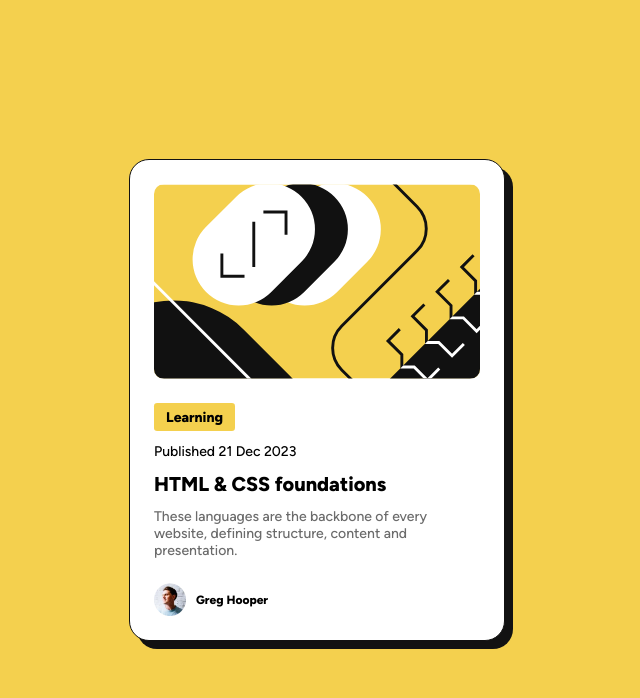
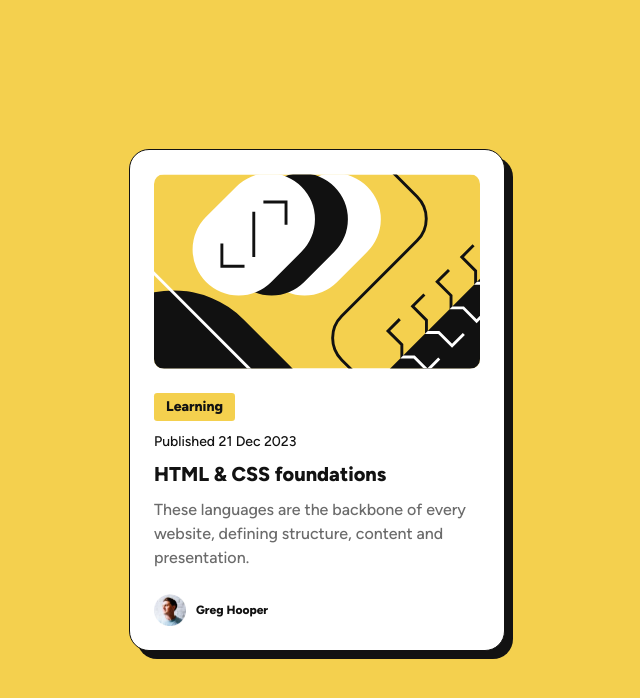
Before and after one commit to gustavomagalhaesolv/Blog-Preview-Card, a plain HTML site: page index.html in a window 1280 px wide. Shown: the whole page, without its empty margins (323-963 px from the left). Drawn offline with Linux system fonts and the light colour scheme.

Commit message:
Correcting code structure

```diff
--- a/index.html
+++ b/index.html
@@ -14,14 +14,14 @@
     <div class="card">
       <figure><img class="blog-image" src="./assets/images/illustration-article.svg" alt="Illustration for HTML and CSS article"></figure>
       <div class="text">
-        <h2>Learning</h2>
-        <h3>Published 21 Dec 2023</h3>
-        <h1>HTML & CSS foundations</h1>
+        <h1>Learning</h2>
+        <h2>Published 21 Dec 2023</h3>
+        <h3>HTML & CSS foundations</h1>
         <p>These languages are the backbone of every website, defining structure, content and presentation.</p>
       </div>
       <footer class="author">
         <img src="./assets/images/image-avatar.webp"  alt="Greg Hooper profile picture">
-        <h4>Greg Hooper</h4>
+        <h1>Greg Hooper</h1>
       </footer>
     </div>
   </div>
--- a/style.css
+++ b/style.css
@@ -46,12 +46,7 @@ figure{
 }
 
 .text h1 {
-    font-size: 1.25rem;
-    margin-bottom: 0.75rem;
-    font-weight: 800;
-}
-
-.text h2 {
+    color: hsl(0, 0%, 7%);
     font-size: 0.875rem;
     margin-bottom: 0.75rem;
     font-weight: 800;
@@ -61,15 +56,28 @@ figure{
     border-radius: 0.2rem;
 }
 
-.text h3 {
+.text h2 {
+    color: hsl(0, 0%, 7%);
     font-size: 0.875rem;
     margin-bottom: 0.75rem;
     font-weight: 500;
 }
 
+.text h3 {
+    color: hsl(0, 0%, 7%);
+    font-size: 1.25rem;
+    margin-bottom: 0.75rem;
+    font-weight: 800;
+    transition: 0.3s;
+}
+.text h3:hover {
+    color: hsl(47, 88%, 63%);
+}
+
 .text p {
-    font-size: 0.875rem;
+    font-size: 1rem;
     font-weight: 500;
+    line-height: 1.5rem;
     color: hsl(0, 0%, 42%)
 }
 
@@ -83,7 +91,8 @@ figure{
     width: 2rem;
 }
 
-.author h4 {
+.author h1 {
+    color: hsl(0, 0%, 7%);
     font-size: 0.75rem;
     font-weight: 800;
 }
```
